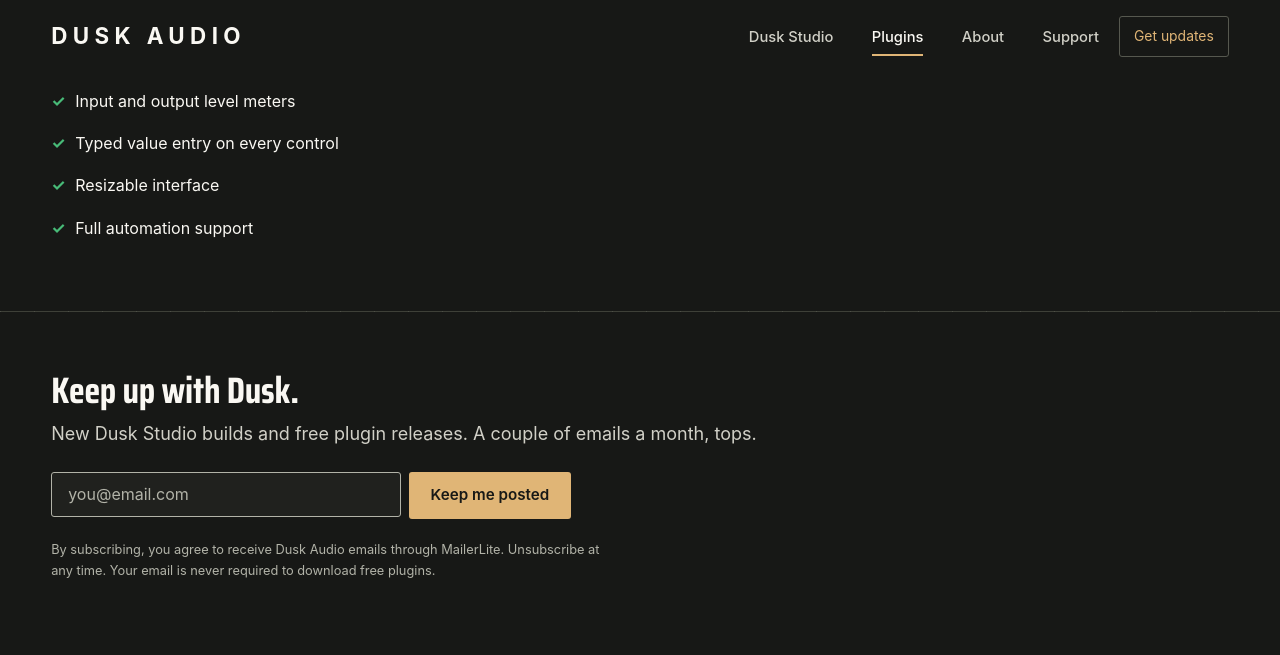
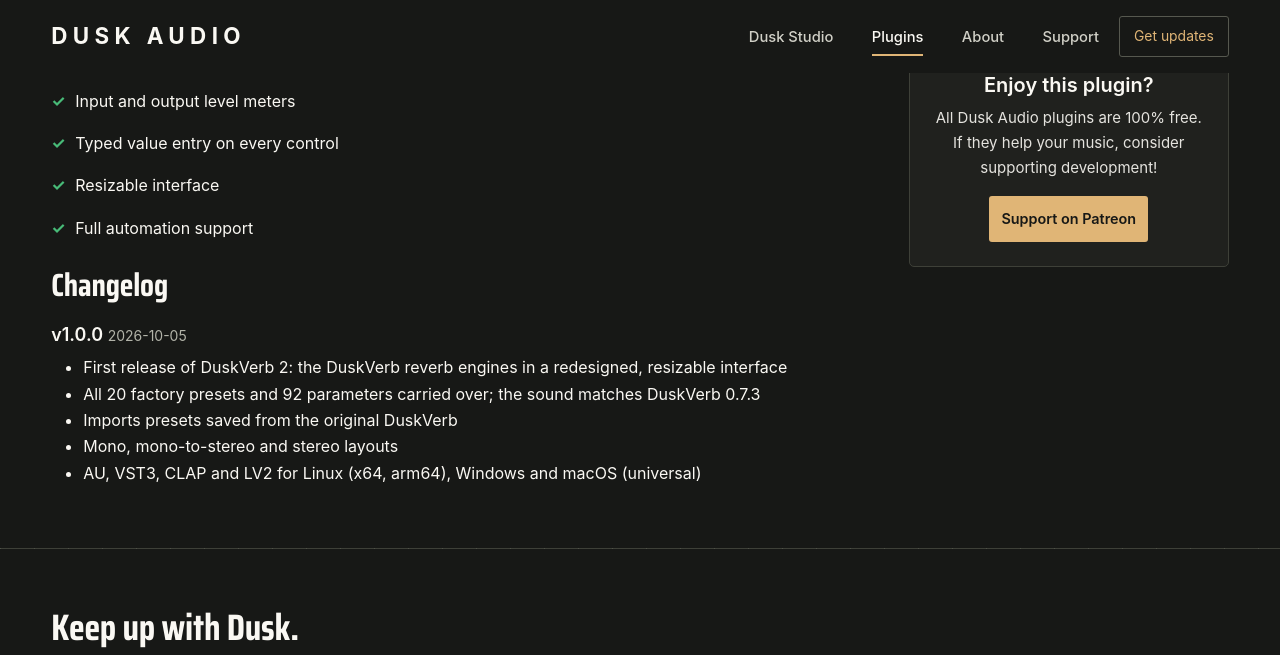
Before and after one commit to dusk-audio/dusk-audio.github.io, a Jekyll site: the page built from _plugins/duskverb-2.md, in a window 1280 px wide and 1400 px high, scrolled down 1777 px, cut to the strip 0-655 px from the top of the window. Built offline with Jekyll 4.4.1, drawn with Linux system fonts in a browser that asks for light colours; some of the changed text lies outside the part shown.

Commit message:
Update DuskVerb 2 to v1.0.0

```diff
--- a/_data/plugins.yml
+++ b/_data/plugins.yml
@@ -161,9 +161,9 @@
   description: The original DuskVerb reverb engines in a modern DAF interface,
     with complete sound snapshots, original preset import, and mono, mono-to-stereo,
     and stereo routing. Ships alongside the original DuskVerb.
-  status: in-dev
-  featured: false
-  version: 0.1.0
+  status: released
+  featured: true
+  version: 1.0.0
 - name: Sunset Circuits
   slug: sunset-circuits
   generation: current
--- a/_plugins/duskverb-2.md
+++ b/_plugins/duskverb-2.md
@@ -4,7 +4,7 @@
 slug: duskverb-2
 tagline: Algorithmic Reverb with a Redesigned Interface
 description: The original DuskVerb reverb engines in a redesigned, resizable interface, with A/B comparison, user presets, import of original DuskVerb presets, and mono, mono-to-stereo, and stereo routing. Free AU, VST3, CLAP, and LV2 plugin for Linux, Windows, and macOS.
-version: "0.1.0"
+version: "1.0.0"
 screenshot: /assets/images/plugins/duskverb-2-screenshot.png
 
 features:
@@ -42,6 +42,14 @@
   - "Sample rates: 44.1 kHz to 192 kHz"
 
 changelog:
+  - version: "1.0.0"
+    date: "2026-10-05"
+    changes:
+      - "First release of DuskVerb 2: the DuskVerb reverb engines in a redesigned, resizable interface"
+      - "All 20 factory presets and 92 parameters carried over; the sound matches DuskVerb 0.7.3"
+      - "Imports presets saved from the original DuskVerb"
+      - "Mono, mono-to-stereo and stereo layouts"
+      - "AU, VST3, CLAP and LV2 for Linux (x64, arm64), Windows and macOS (universal)"
 ---
 
 DuskVerb 2 is the successor to DuskVerb. It has its own plugin identity, so both can be installed side by side; keep the original for projects that already use it. Original DuskVerb preset files can be imported from the preset menu.
```
Also changed, not shown: 1 other file.
